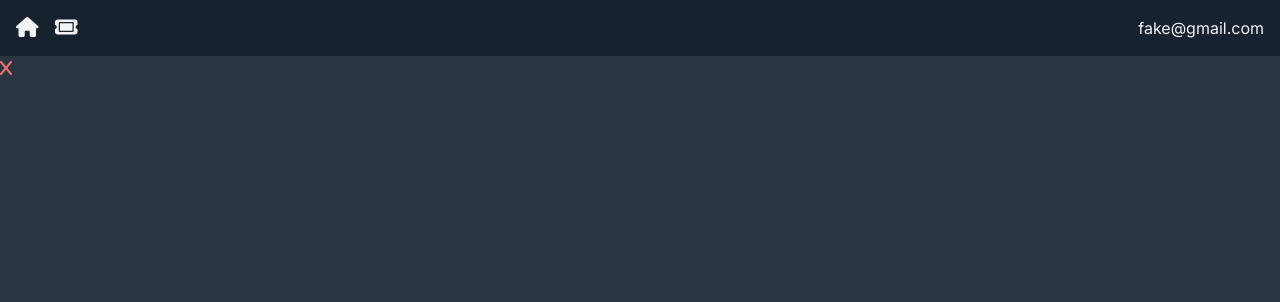
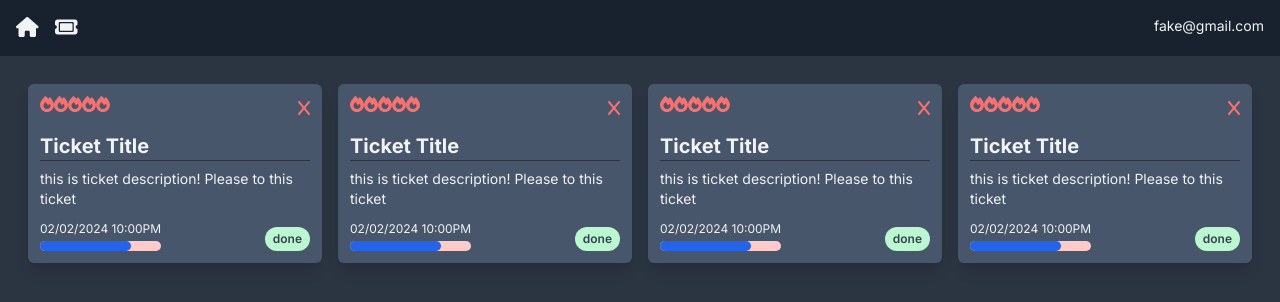
Before and after one commit to subash-43/TicketApp, a Next.js app: page / in a window 1280 px wide. Shown: the top 302 px of the page. Built offline with nearby package versions, Linux system fonts and the light colour scheme.

Commit message:
ticket app layout completed && mongodb integration done

```diff
--- /dev/null
+++ b/app/(components)/PriorityDisplay.jsx
@@ -0,0 +1,17 @@
+import { faFire } from "@fortawesome/free-solid-svg-icons";
+import { FontAwesomeIcon } from "@fortawesome/react-fontawesome";
+import React from "react";
+
+const PriorityDisplay = () => {
+  return (
+    <div className="flex align-baseline">
+      <FontAwesomeIcon icon={faFire} className="text-red-400"/>
+      <FontAwesomeIcon icon={faFire} className="text-red-400"/>
+      <FontAwesomeIcon icon={faFire} className="text-red-400"/>
+      <FontAwesomeIcon icon={faFire} className="text-red-400"/>
+      <FontAwesomeIcon icon={faFire} className="text-red-400"/>
+    </div>
+  );
+};
+
+export default PriorityDisplay;
--- /dev/null
+++ b/app/(components)/ProgressDisplay.jsx
@@ -0,0 +1,11 @@
+import React from "react";
+
+const ProgressDisplay = () => {
+  return (
+    <div className="w-full bg-red-200 rounded-full h-2.5">
+      <div className="bg-blue-600 h-2.5 rounded-full" style={{width: '75%'}}></div>
+    </div>
+  );
+};
+
+export default ProgressDisplay;
--- /dev/null
+++ b/app/(components)/StatusDisplay.jsx
@@ -0,0 +1,9 @@
+const StatusDisplay = () => {
+  return (
+    <span className='inline-block rounded-full px-2 py-1 text-xs font-semibold text-gray-700 bg-green-200'>
+done
+    </span>
+  )
+}
+
+export default StatusDisplay
--- a/app/(components)/TicketCard.jsx
+++ b/app/(components)/TicketCard.jsx
@@ -1,11 +1,35 @@
-import DeleteBlock from "./DeleteBlock"
+import DeleteBlock from "./DeleteBlock";
+import PriorityDisplay from "./PriorityDisplay";
+import ProgressDisplay from "./ProgressDisplay";
+import StatusDisplay from "./StatusDisplay";
 
 const TicketCard = () => {
   return (
-    <div>
-        <DeleteBlock />
+    <div className="flex flex-col bg-card hover:bg-card-hover rounded-md shadow-lg p-3 m-2">
+      <div className="flex mb-3">
+        <PriorityDisplay />
+        <div className="ml-auto">
+          <DeleteBlock />
+        </div>
+      </div>
+      <h4>Ticket Title</h4>
+      <hr className="h-px border-0 bg-page mb-2" />
+      <p className="whitespace-pre-wrap">
+        this is ticket description! Please to this ticket
+      </p>
+
+      <div className="flex-grow"></div>
+      <div className="flex mt-2">
+        <div className="flex flex-col ">
+          <p className="text-xs my-1">02/02/2024 10:00PM</p>
+          <ProgressDisplay />
+        </div>
+        <div className="ml-auto flex items-end">
+          <StatusDisplay />
+        </div>
+      </div>
     </div>
-  )
-}
+  );
+};
 
-export default TicketCard
+export default TicketCard;
--- /dev/null
+++ b/app/(components)/TicketForm.jsx
@@ -0,0 +1,47 @@
+"use client";
+
+import { useRouter } from "next/navigation";
+import { useState } from "react";
+
+const TicketForm = () => {
+
+    const handleChange = (e) => {
+        const value = e.target.value;
+        const name = e.target.name;
+        setFormData((preState) => ({
+        ...preState,
+        [name]: value
+
+        }))
+    }
+
+  const startingTicketData = {
+    title: "",
+    description: "",
+    priority: 1,
+    progress: 0,
+    status: "not started",
+    catagory: "Hardware proplem",
+  };
+
+  const [formData, setFormData] = useState(startingTicketData);
+
+  return (
+    <div className="flex justify-center">
+      <form>
+        <h3>Create your Ticket</h3>
+        <label>Title</label>
+        <input
+          id="tittle"
+          name="title"
+          type="text"
+          onChange={handleChange}
+          required={true}
+          value={formData.title}
+        />
+      </form>
+    </div>
+  );
+};
+
+export default TicketForm;
--- /dev/null
+++ b/app/(models)/Tickets.js
@@ -0,0 +1,22 @@
+import mongoose,{Schema} from "mongoose";
+
+mongoose.connect(process.env.MONGODB_URI);
+mongoose.Promise = global.Promise
+
+const ticketSchema = new Schema(
+    {
+        title: String,
+        description: String,
+        catagory: String,
+        priotory: Number,
+        progress: Number,
+        status: String,
+        active: Boolean,
+    },
+    {
+        timestamps:true
+    }
+);
+
+const Ticket = mongoose.models.Ticket || mongoose.models("Ticket", ticketSchema)
+export default Ticket
--- /dev/null
+++ b/app/api/route.js
@@ -0,0 +1,15 @@
+import Ticket from "../(models)/Tickets";
+import { NextResponse } from "next/server";
+
+export async function POST(req) {
+    try {
+        const body = await req.json()
+        const ticketData = body.formData
+
+        await Ticket.create(ticketData)
+
+        return NextResponse.json({message: "Ticket Created"}, {status: 201})
+    } catch (error) {
+        return NextResponse.json({ message: "Error", error }, { status: 500 });
+    }
+}
--- a/app/globals.css
+++ b/app/globals.css
@@ -1,6 +1,32 @@
 @tailwind base;
 @tailwind components;
 @tailwind utilities;
+
+@layer base{
+    h1,
+    h2,
+    h3,
+    h4{
+        @apply font-bold;
+    }
+}
+
+h1 {
+    @apply text-4xl
+}
+h2 {
+    @apply text-3xl
+}
+h3 {
+    @apply text-2xl
+}
+h4 {
+    @apply text-xl
+}
+
+p {
+    @apply text-sm text-default
+}
 
 @layer components{
     .icon {
--- a/app/page.js
+++ b/app/page.js
@@ -2,9 +2,14 @@ import TicketCard from "./(components)/TicketCard";
 
 export default function Dashboard() {
   return (
-    <div>
-      <TicketCard />
+    <div className="p-5 ">
+      <div className="lg:grid grid-cols-2 xl:grid-cols-4">
+        <TicketCard />
+        <TicketCard />
+        <TicketCard />
+        <TicketCard />
+      </div>
     </div>
-    )
+  )
 
 }
--- a/package.json
+++ b/package.json
@@ -11,6 +11,8 @@
   "dependencies": {
     "@fortawesome/free-solid-svg-icons": "^6.6.0",
     "@fortawesome/react-fontawesome": "^0.2.2",
+    "mongodb": "^6.8.0",
+    "mongoose": "^8.5.1",
     "next": "14.2.5",
     "react": "^18",
     "react-dom": "^18"
```
Also changed, not shown: 1 other file (tests, documents, lock files or other folders).
